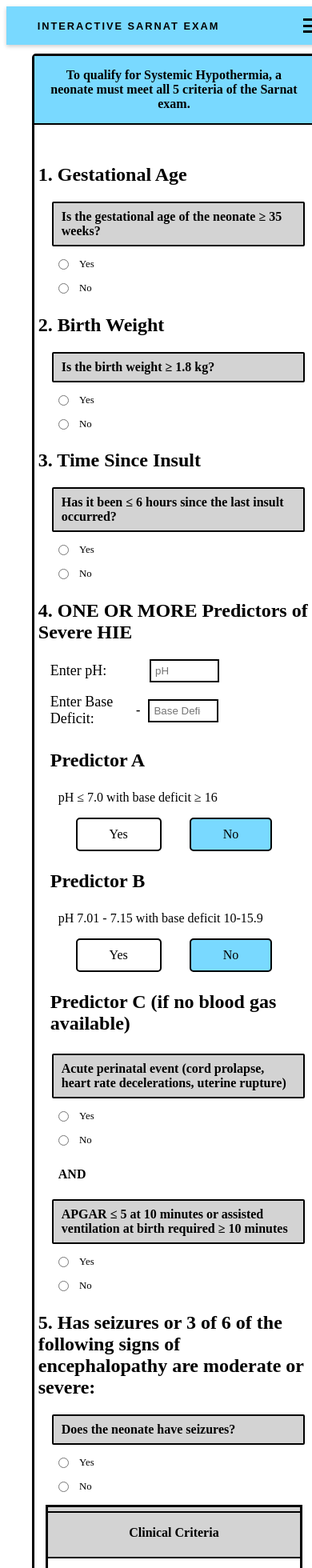
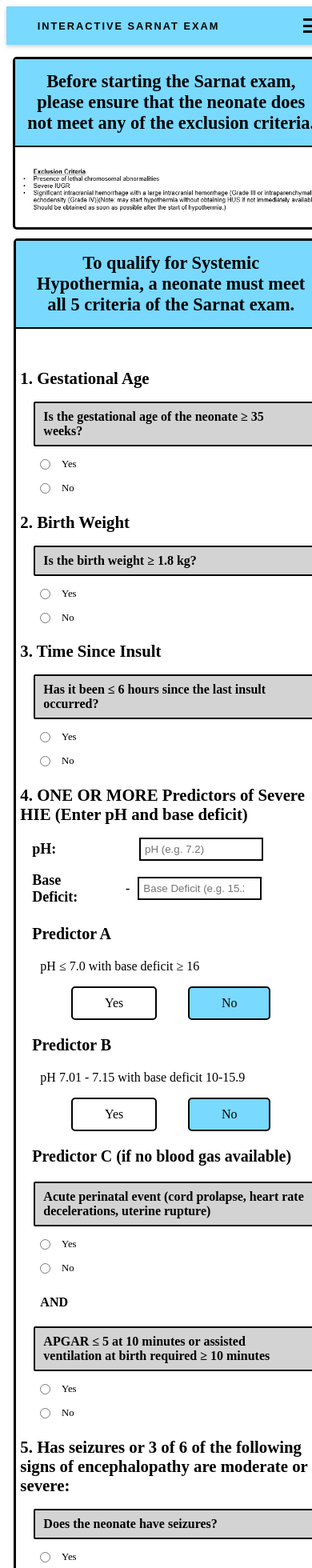
Before and after one commit to jasonavatarang/Neonatal-Navigators, a React (Vite) app in the folder frontend/: page / in a window 390 px wide. Shown: the top 1960 px of the page at 80% size. Built offline with nearby package versions, Linux system fonts and the light colour scheme; a web font is replaced by a local one.

Commit message:
css changes

```diff
--- a/frontend/src/pages/RightBranch/RightBranch.css
+++ b/frontend/src/pages/RightBranch/RightBranch.css
@@ -15,10 +15,10 @@
     width: 89%;
     border: 3px solid black;
     border-radius: 5px;
-    background-color: white;
 }
 
 .image-header h1{
+    font-size: 1.5rem;
     margin-top: 0px;
     padding: 15px;
     background-color: #79d9ff;
@@ -26,7 +26,6 @@
 }
 
 .exclusion-criteria {
-    margin-top: 0%;
     width: 100%;
     margin-bottom:0px;
     height: auto;
@@ -47,6 +46,7 @@
 }
 
 .sarnat-exam-header h1{
+    font-size: 1.5rem;
     margin-top: 0px;
     background-color: #79d9ff;
     padding: 15px;
@@ -159,7 +159,7 @@
 }
 
 .input-group input {
-    width: 15%;
+    width: 20%;
     padding: 5px;
     border: 2px solid black;
     box-sizing: border-box;
@@ -267,7 +267,7 @@
 }
 
 /* Referal center section*/
-.referal-center-container{
+.referral-center-container{
     border: 3px solid black;
     border-radius: 5px;
     margin: 10px;
@@ -276,10 +276,7 @@
     width: 92%;
     margin: 10px auto;
     margin-top: 3%;
-}
-
-.referal-center-container h1{
-    font-size: large;
+    font-size: 600;
 }
 
 /* Back to site button*/
@@ -289,7 +286,7 @@
 
 .button-group button{
     margin: 2%;
-    width: 40%;
+    width: 30%;
     padding: 10px 20px;
     border: 2px solid black;
     border-radius: 5px;
@@ -311,11 +308,19 @@
 @media (max-width: 900px) {
 
     .image-header h1{
+        font-size: 1.4rem;
+    }
+
+    .sarnat-exam-header h1{
+        font-size: 1.4rem;
+    }
+
+    .right-branch-sarnat-exam h2 {
         font-size: 1.3rem;
     }
 
-    .sarnat-exam-header h1{
-        font-size: 1.3rem;
+    .right-branch-sarnat-exam h3 {
+        font-size: 1.25rem;
     }
 
     .radio-group {
@@ -339,19 +344,6 @@
         flex-direction: column;
     }
 
-    .part-5-description-left,
-    .part-5-description-right {
-        width: 100%;
-        height: 50px;
-        border-left: none;
-        border-right: none;
-        border-top: none;
-        margin: 0;
-    }
-
-    .part-5-description-left {
-        border-top: 2px solid black;
-    }
 
     .right-branch-sarnat-exam {
         width: 95%;
@@ -380,17 +372,17 @@
         margin-left: 6%;
     }
 
-    .image-header h1{
-        font-size: 1rem;
+    .right-branch-images{
+        margin-left: -2%;
+        width: 104%;
     }
 
     .right-branch-sarnat-exam {
-        width: 95%;
+        margin-left: -2%;
+        width: 105%;
     }
 
-    .sarnat-exam-header h1{
-        font-size: 1rem;
-    }
+
 
     .radio-group p {
         width: 90%;
@@ -407,7 +399,11 @@
 
 
     .input-group input {
-        width: 25%;
+        width: 40%;
+    }
+
+    .summary-section{
+        padding: 5px;
     }
 
     .summary-section h1 {
@@ -426,9 +422,10 @@
         font-size: .8rem;
     }
 
-    .referal-center-container{
+    .referral-center-container{
+        padding: 3px;
         width: 89%;
-        font-size: .8rem;
+        font-size: .6rem;
     }
 
     .button-group button{
--- a/frontend/src/pages/RightBranch/RightBranch.jsx
+++ b/frontend/src/pages/RightBranch/RightBranch.jsx
@@ -1,5 +1,5 @@
 import React, { useState, useEffect } from "react"; // Add useEffect to imports
-import './RightBranch.css';
+import "./RightBranch.css";
 import { useNavigate } from "react-router-dom";
 
 export default function RightBranch() {
@@ -19,10 +19,17 @@ export default function RightBranch() {
 
     // Add useEffect to scroll to bottom when summary updates
     useEffect(() => {
+        const handleResize = () => {
+            setIsMobileView(window.innerWidth < 900);
+        };
+
+        window.addEventListener("resize", handleResize);
+
         if (summary) {
             window.scrollTo(0, document.body.scrollHeight);
         }
 
+        return () => window.removeEventListener("resize", handleResize);
     }, [summary]); // Runs whenever summary changes
 
     const calculateSummary = () => {
@@ -66,7 +73,7 @@ export default function RightBranch() {
         const qualifies =
             criteria.gestational_age === "0" &&
             criteria.birth_weight === "0" &&
-            criteria.time_since_insult === "0" &&
+            criteria.neonate_age === "0" &&
             predictorMet &&
             hasSeizuresOrThreeSigns;
 
@@ -93,7 +100,7 @@ export default function RightBranch() {
             summaryText += `${criteria.has_seizures === "0" ? "• The neonate has seizures<br />" : ""}`;
         }
 
-        summaryText += `<h4>Signs of Encephalopathy:</h4>`;
+        summaryText += `${criteria.signs_of_encephalopathy > 0 ? '<h4>Signs of Encephalopathy:</h4>' : ""}`;
         summaryText += `${criteria.has_seizures === "0" ? "The neonate has seizures<br />" : ""}`;
 
         const encephalopathySigns = Object.entries(criteria.encephalopathy_details)
@@ -148,8 +155,6 @@ export default function RightBranch() {
 
             if (criteria.has_seizures === "0") {
                 if (allMildOrNormal) {
-                    summaryText += `<br /><b>Interpretation:</b> The neonate shows signs of <b>Mild</b> encephalopathy.`;
-                } else {
                     summaryText += `<br /><b>Interpretation:</b> The neonate shows signs of <b>Moderate</b> encephalopathy.`;
                 }
             } else if (criteria.signs_of_encephalopathy > 0) {
@@ -277,6 +282,12 @@ newCriteria.signs_of_encephalopathy = numSigns;
 
     return (
         <div className="right-branch-container">
+             <div className="right-branch-images">
+                <div className="image-header">
+                    <h1>Before starting the Sarnat exam, please ensure that the neonate does not meet any of the exclusion criteria.</h1>
+                </div>
+                <img className="exclusion-criteria" src="/Exclusion Criteria.png" alt="HIE Hypothermia Exclusion Criteria" />
+            </div>
             <div className="right-branch-sarnat-exam">
                 <div className="sarnat-exam-header">
                     <h1> To qualify for Systemic Hypothermia, a neonate must meet all 5 criteria of the Sarnat exam.</h1>
@@ -291,26 +302,26 @@ newCriteria.signs_of_encephalopathy = numSigns;
                 <h2>3. Time Since Insult</h2>
                 {renderRadioGroup("time_since_insult", "Has it been ≤ 6 hours since the last insult occurred?", ["Yes", "No"])}
 
-                <h2>4. ONE OR MORE Predictors of Severe HIE</h2>
+                <h2>4. ONE OR MORE Predictors of Severe HIE (Enter pH and base deficit)</h2>
                 <div className="input-group">
-                    <label className="phLabel">Enter pH:</label>
+                    <label className="phLabel"><strong>pH:</strong></label>
                     <input
                         className="phInput"
                         type="number"
                         value={Ph}
                         onChange={(e) => setPh(e.target.value)}
-                        placeholder="pH"
+                        placeholder="pH (e.g. 7.2)"
                         step="0.01"
                     />
                 </div>
                 <div className="input-group">
-                    <label className="baseDeficitLabel">Enter Base Deficit:</label>
+                    <label className="baseDeficitLabel"><strong>Base Deficit:</strong></label>
                     <p className="minusSign"> - </p>
                     <input
                         type="number"
                         value={BaseDeficit}
                         onChange={(e) => setBaseDeficit(e.target.value)}
-                        placeholder="Base Deficit"
+                        placeholder="Base Deficit (e.g. 15.2)"
                         step="0.01"
                     />
                 </div>
@@ -340,10 +351,7 @@ newCriteria.signs_of_encephalopathy = numSigns;
 
                 <div className="part-5-container">
                     <div className="part-5-description-container">
-                        <div className="part-5-description-left">
-                            <p>Clinical Criteria</p>
-                        </div>
-
+                        <p>Clinical Criteria</p>
                     </div>
                     <h3>General</h3>
                     {renderRadioGroup("level_of_consciousness", "Level of Consciousness", [
@@ -414,16 +422,16 @@ newCriteria.signs_of_encephalopathy = numSigns;
                 </div>
                 <button className='summary-button' onClick={calculateSummary}>Summarize Results</button>
                 {summary && (
-                    <div className="summary-section" data-testid="summary">
+                    <div className="summary-section">
                         <h1>Summary</h1>
                         <p dangerouslySetInnerHTML={{ __html: summary }} />
                     </div>
                 )}
                 {summary && (
-                <div className="referal-center-container">
-                        <h1><strong>Call referal center for further guidence</strong></h1>
+                <div className="referral-center-container">
+                        <h1><strong>Call referral center for further guidence</strong></h1>
                 </div>
-                )}
+            )}
             </div>
             <div className="button-group">
                 <button
```
